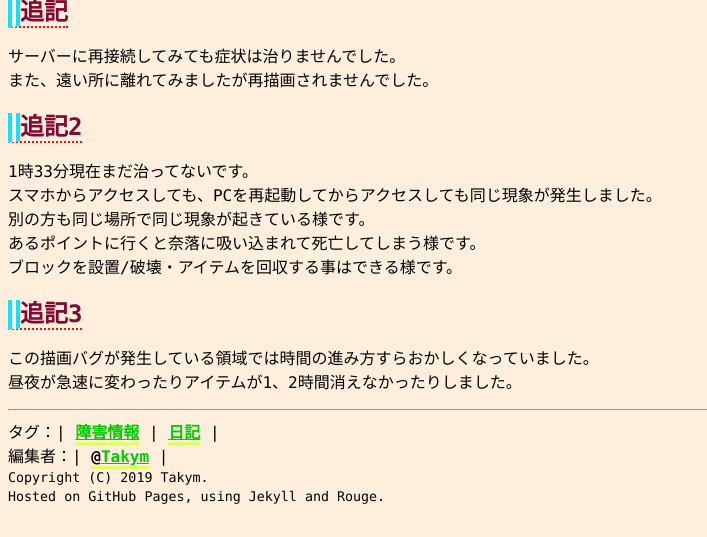
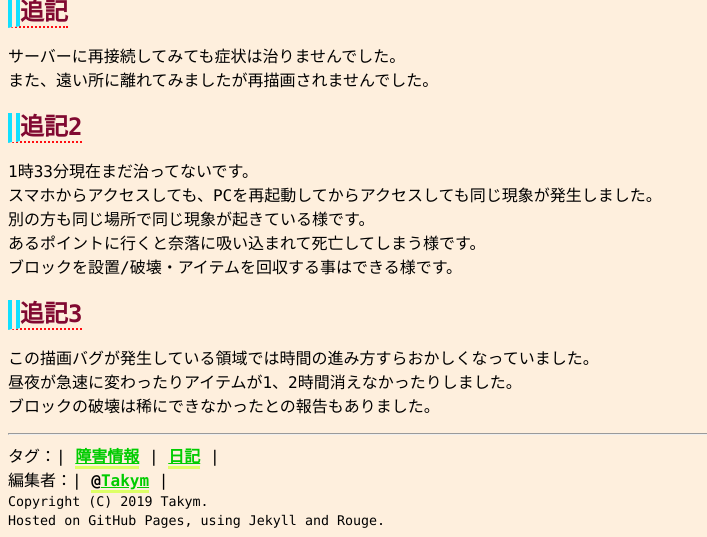
Before and after one commit to Gomadare0/nyuworld, a Jekyll site: the page built from _posts/2019-09-18-bug.md, in a window 1280 px wide and 900 px high, scrolled down 1848 px, cut to the strip 363-900 px from the top of the window. Shown: the whole strip, without its empty margins (0-707 px from the left). Built offline with Jekyll 4.4.1, drawn with Linux system fonts in a browser that asks for light colours; some web fonts are replaced; before the commit the page ends 2724 px from its top, so only the background shows below that.

Commit message:
Update 2019-09-18-bug.md

```diff
--- a/_posts/2019-09-18-bug.md
+++ b/_posts/2019-09-18-bug.md
@@ -29,4 +29,5 @@ authors:
 ブロックを設置/破壊・アイテムを回収する事はできる様です。
 ## 追記3
 この描画バグが発生している領域では時間の進み方すらおかしくなっていました。<br />
-昼夜が急速に変わったりアイテムが1、2時間消えなかったりしました。
+昼夜が急速に変わったりアイテムが1、2時間消えなかったりしました。<br />
+ブロックの破壊は稀にできなかったとの報告もありました。
```
